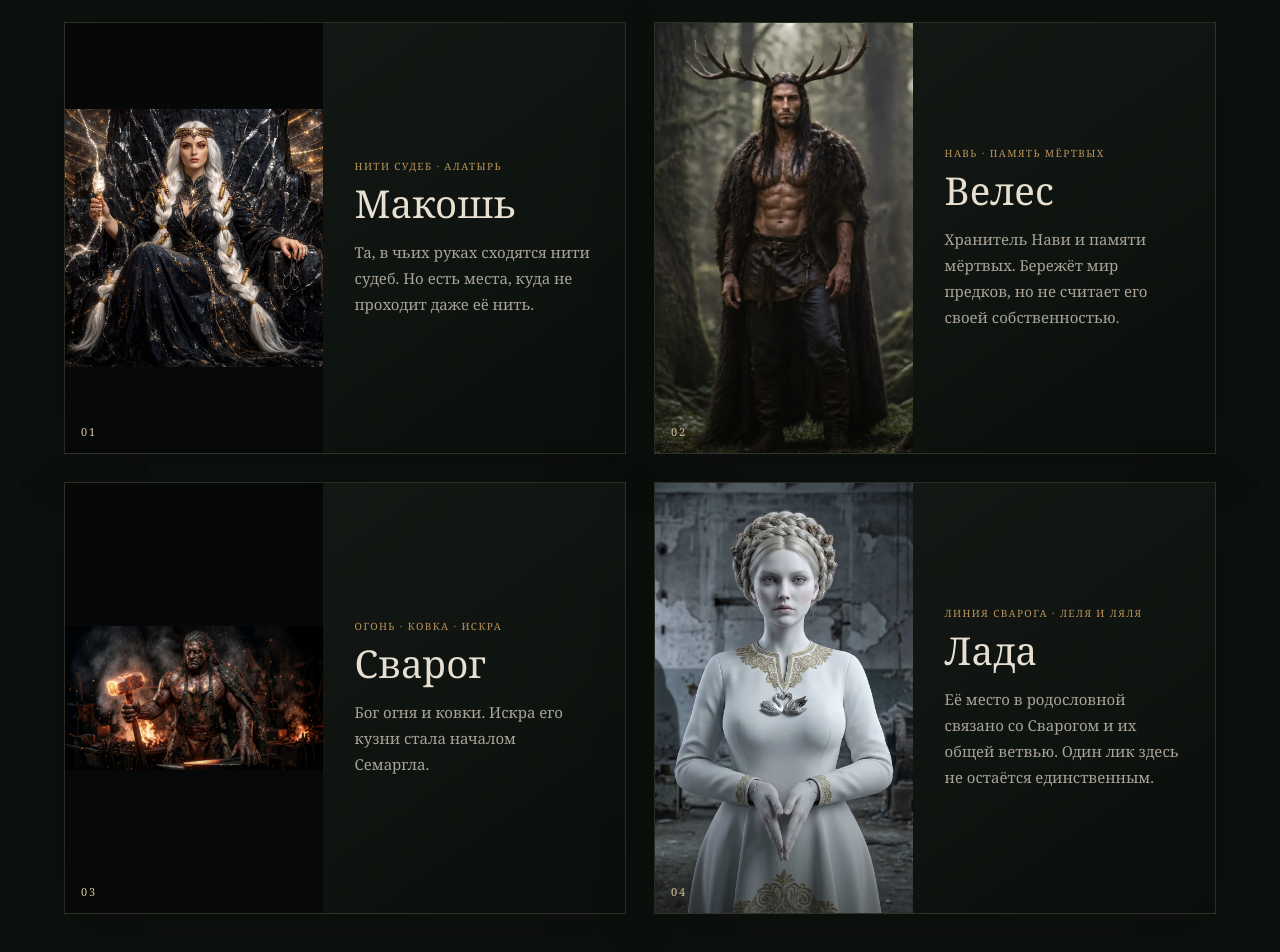
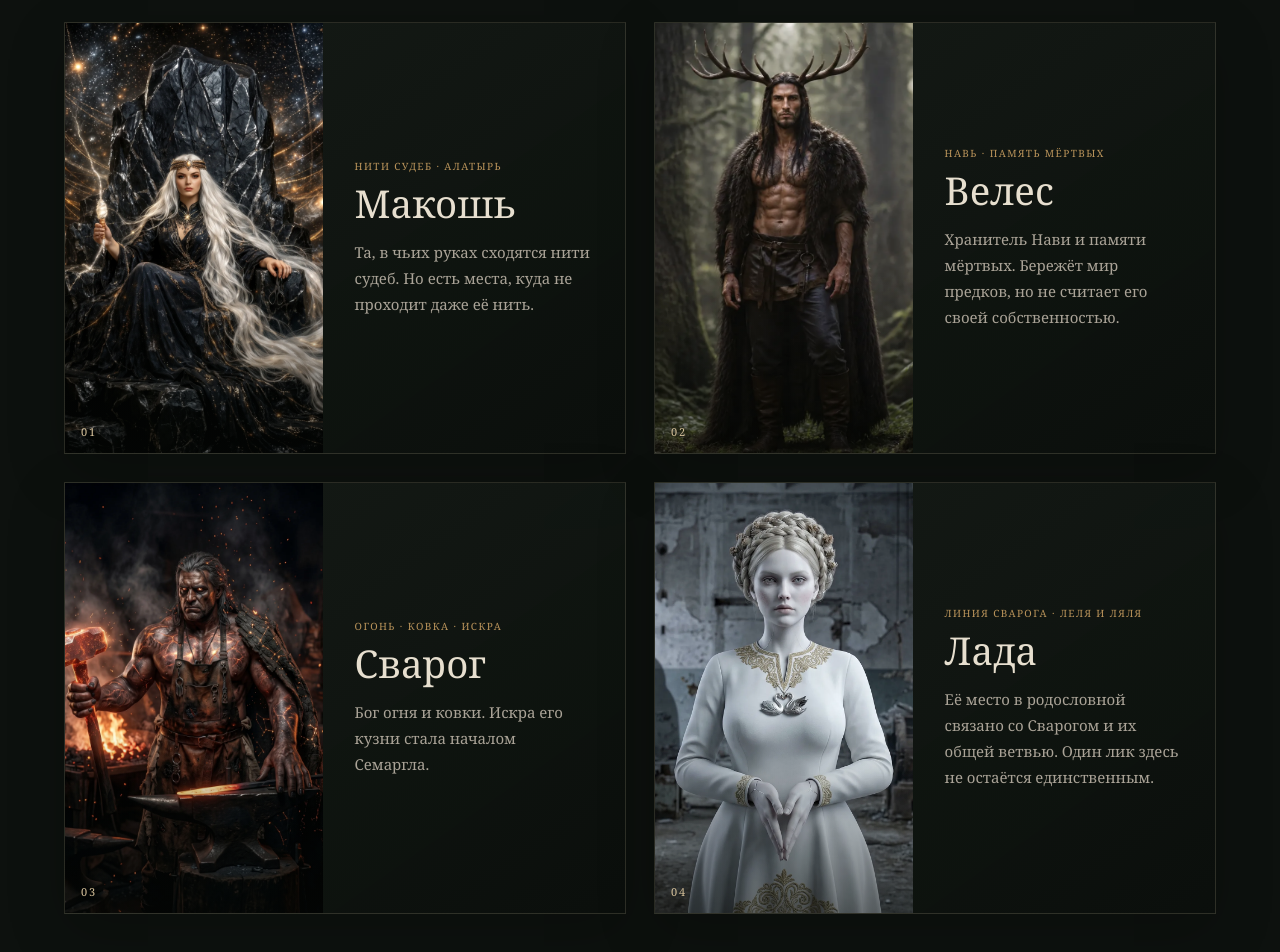
Before and after one commit to solnce2970-cell/tam-gde-umiraet-yav, a Next.js app: page /genealogy in a window 1280 px wide. Shown: the part 1909-2861 px from the top of the page. Built offline with nearby package versions, Linux system fonts and the light colour scheme.

Commit message:
Use newly uploaded Makosh and Svarog portraits

```diff
--- a/app/genealogy/page.tsx
+++ b/app/genealogy/page.tsx
@@ -6,23 +6,24 @@ import styles from "./genealogy.module.css";
 const gods = [
   {
     name: "Макошь",
-    image: "/images/gods/makosh.webp",
+    image: "/images/characters/makosh.webp?v=2",
     mark: "Нити судеб · Алатырь",
     text: "Та, в чьих руках сходятся нити судеб. Но есть места, куда не проходит даже её нить.",
-    preserveFrame: true,
+    preserveFrame: false,
   },
   {
     name: "Велес",
     image: "/images/gods/veles.webp",
     mark: "Навь · Память мёртвых",
     text: "Хранитель Нави и памяти мёртвых. Бережёт мир предков, но не считает его своей собственностью.",
+    preserveFrame: false,
   },
   {
     name: "Сварог",
-    image: "/images/gods/svarog.webp",
+    image: "/images/characters/svarog.webp?v=2",
     mark: "Огонь · Ковка · Искра",
     text: "Бог огня и ковки. Искра его кузни стала началом Семаргла.",
-    preserveFrame: true,
+    preserveFrame: false,
   },
 ];
 
```
